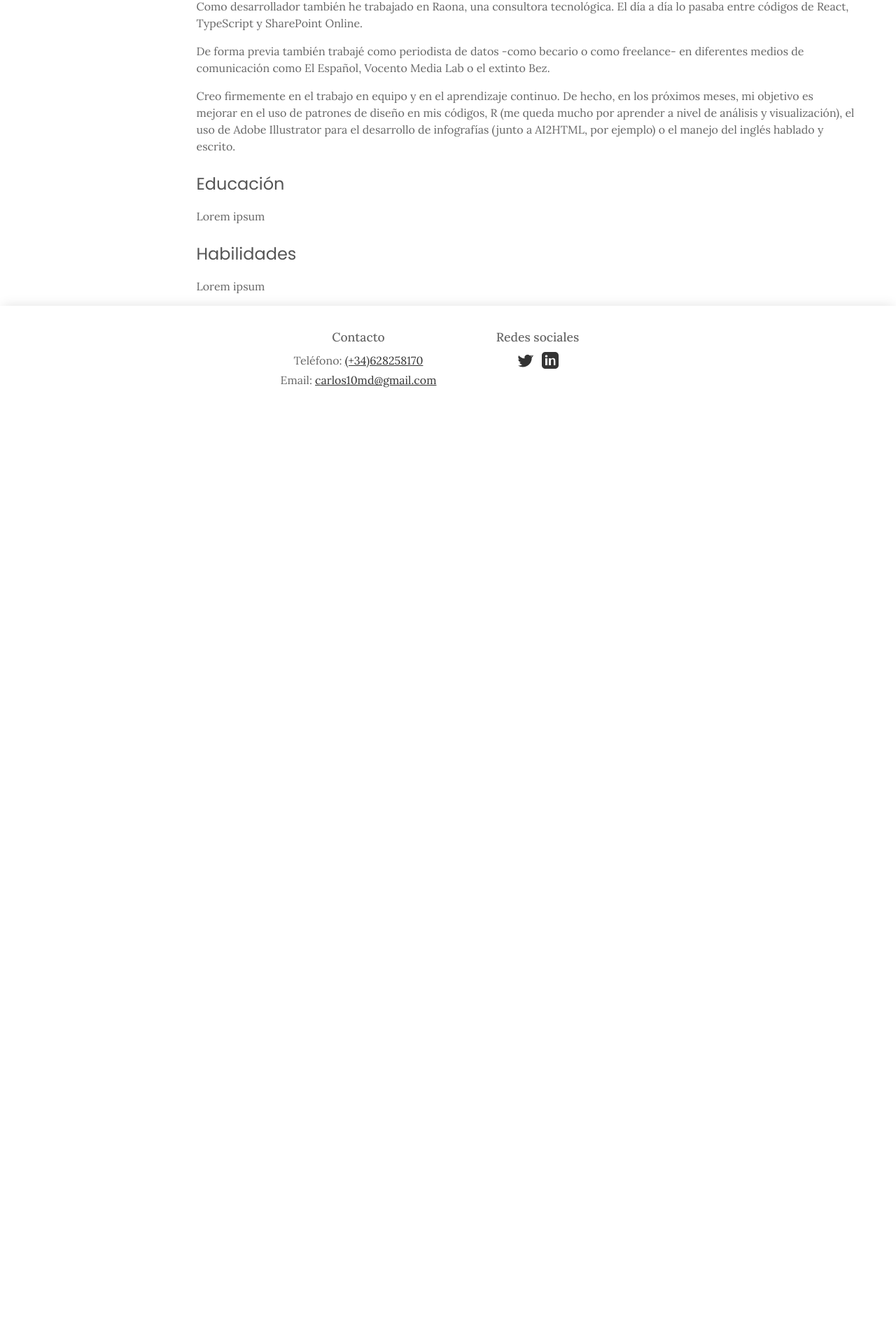
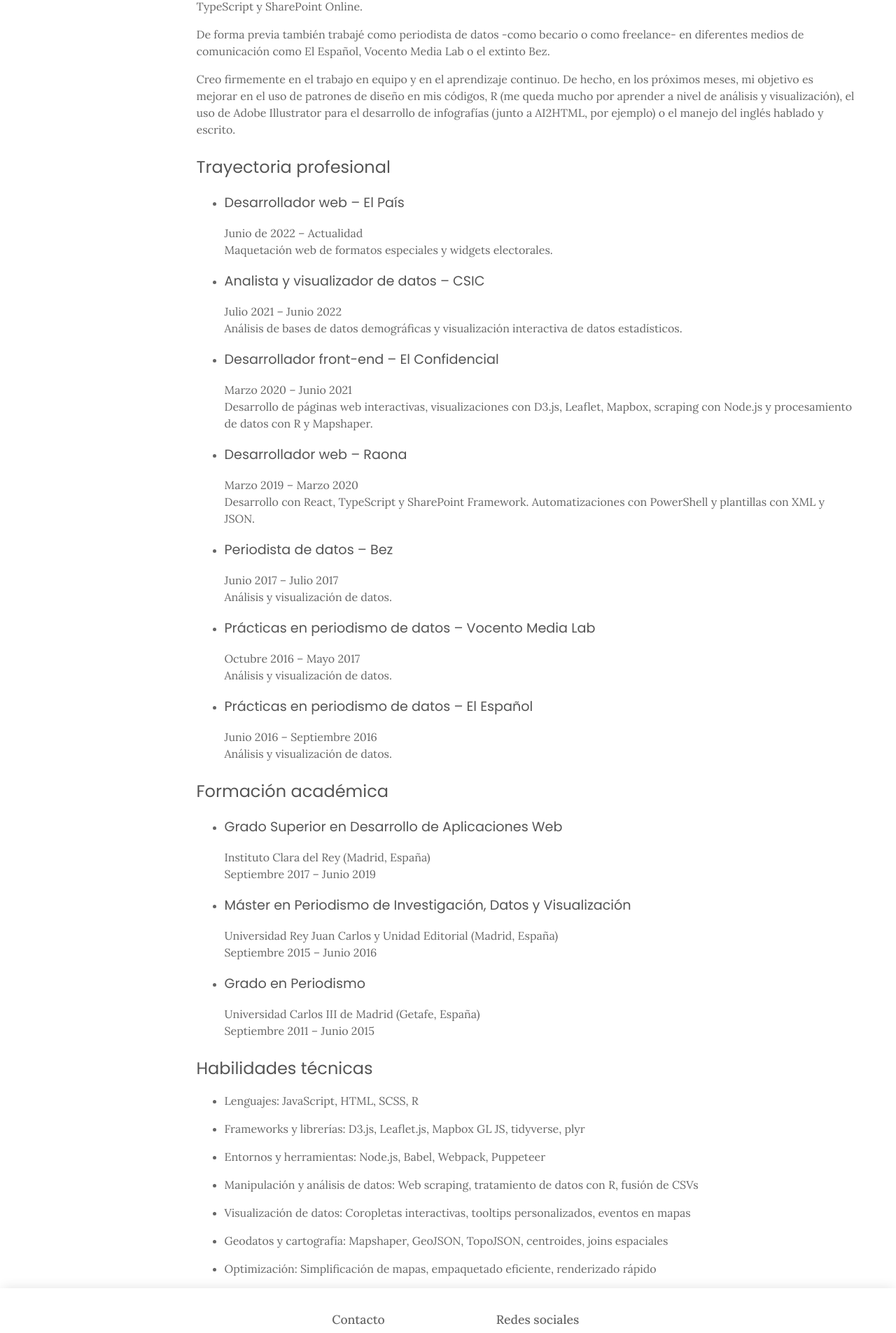
Before and after one commit to CarlosMunozDiaz/carlosmunozdiaz.github.io, a SvelteKit app: page /about-me in a window 1280 px wide. Shown: the part 880-2785 px from the top of the page at 70% size. Before the commit the page ends 1467 px from the top, so only its background shows below. Built offline with nearby package versions, Linux system fonts and the light colour scheme.

Commit message:
Añadiendo información sobre mí

```diff
--- a/src/routes/about-me/+page.svelte
+++ b/src/routes/about-me/+page.svelte
@@ -116,25 +116,79 @@
         <div class="am_text" bind:this={amTextEl}>
             <div class="am_text_bio">
                 <h3>Biografía</h3>
-                <p>Soy Carlos Muñoz Díaz. Nací en Madrid en 1993 pero crecí en Getafe, una ciudad al sur de la capital de España.</p>
+                <p>Soy Carlos Muñoz Díaz. Nací en Madrid en 1993, pero crecí en Getafe, una ciudad al sur de la capital de España.</p>
                 <p>Estudié Periodismo en la Universidad Carlos III de Madrid entre 2011 y 2015 y, posteriormente, el Máster en Periodismo de Investigación, Datos y Visualización de Unidad Editorial entre 2015 y 2016.</p>
                 <p>Tras una serie de oportunidades laborales fallidos, decidí darle un pequeño vuelco a mi carrera profesional y opté por estudiar Desarrollo de Aplicaciones Web entre 2017 y 2019. Así, a lo loco.</p>
-                <p>Pero es una de las decisiones más acertadas de mi vida.</p>
+                <p>Una de las decisiones más acertadas de mi vida.</p>
                 <p>Desde marzo de 2020, trabajo como desarrollador web en el equipo de Formatos de El Confidencial, un medio de comunicación español.</p>
-                <p>Mi trabajo abarca desde la maquetación de formatos especiales (como éste o éste), pasando por el desarrollo de componentes interactivos (como este buscador de centros educativos en España) hasta la visualización de datos (como las de éste, éste o este artículo).</p>
-                <p>¿Y qué tecnologías utilizo en el día a día? Para las maquetas, HTML, SCSS, Vanilla JS y Webpack (como module bundler); para la visualizaciones, D3 (y si toca algún mapita, también suelen entrar en escena D3+LeafletsJS, Mapbox GL JS, Mapshaper y/o QGIS -este último, en menor medida que Mapshaper-).</p>
+                <p>Mi trabajo abarca desde la maquetación de formatos especiales, pasando por el desarrollo de componentes interactivos (como este buscador de centros educativos en España) hasta la visualización de datos.</p>
+                <p>¿Y qué tecnologías utilizo en el día a día? Para las maquetas, HTML, SCSS, Vanilla JS y Webpack/Vite; para la visualizaciones, D3 (y si toca algún mapita, también suelen entrar en escena D3+LeafletsJS, Mapbox GL JS, Mapshaper y/o QGIS -este último, en menor medida que Mapshaper-).</p>
                 <p>Aunque gran parte del tiempo la destine al desarrollo de lo citado en los dos párrafos anteriores, también suelo trabajar con NodeJS (para web scraping o APIs sencillas, por ejemplo) y R (para la manipulación y análisis de datos).</p>
                 <p>Como desarrollador también he trabajado en Raona, una consultora tecnológica. El día a día lo pasaba entre códigos de React, TypeScript y SharePoint Online.</p>
                 <p>De forma previa también trabajé como periodista de datos -como becario o como freelance- en diferentes medios de comunicación como El Español, Vocento Media Lab o el extinto Bez.</p>
                 <p>Creo firmemente en el trabajo en equipo y en el aprendizaje continuo. De hecho, en los próximos meses, mi objetivo es mejorar en el uso de patrones de diseño en mis códigos, R (me queda mucho por aprender a nivel de análisis y visualización), el uso de Adobe Illustrator para el desarrollo de infografías (junto a AI2HTML, por ejemplo) o el manejo del inglés hablado y escrito.</p>
             </div>
+            <div class="am_text_trayectoria">
+                <h3>Trayectoria profesional</h3>
+                <ul>
+                    <li>
+                        <h4>Desarrollador web – El País</h4>
+                        <p>Junio de 2022 – Actualidad<br>Maquetación web de formatos especiales y widgets electorales.</p>
+                    </li>
+                    <li>
+                        <h4>Analista y visualizador de datos – CSIC</h4>
+                        <p>Julio 2021 – Junio 2022<br>Análisis de bases de datos demográficas y visualización interactiva de datos estadísticos.</p>
+                    </li>
+                    <li>
+                        <h4>Desarrollador front-end – El Confidencial</h4>
+                        <p>Marzo 2020 – Junio 2021<br>Desarrollo de páginas web interactivas, visualizaciones con D3.js, Leaflet, Mapbox, scraping con Node.js y procesamiento de datos con R y Mapshaper.</p>
+                    </li>
+                    <li>
+                        <h4>Desarrollador web – Raona</h4>
+                        <p>Marzo 2019 – Marzo 2020<br>Desarrollo con React, TypeScript y SharePoint Framework. Automatizaciones con PowerShell y plantillas con XML y JSON.</p>
+                    </li>
+                    <li>
+                        <h4>Periodista de datos – Bez</h4>
+                        <p>Junio 2017 – Julio 2017<br>Análisis y visualización de datos.</p>
+                    </li>
+                    <li>
+                        <h4>Prácticas en periodismo de datos – Vocento Media Lab</h4>
+                        <p>Octubre 2016 – Mayo 2017<br>Análisis y visualización de datos.</p>
+                    </li>
+                    <li>
+                        <h4>Prácticas en periodismo de datos – El Español</h4>
+                        <p>Junio 2016 – Septiembre 2016<br>Análisis y visualización de datos.</p>
+                    </li>
+                </ul>
+            </div>
             <div class="am_text_educacion">
-                <h3>Educación</h3>
-                <p>Lorem ipsum</p>
+                <h3>Formación académica</h3>
+                <ul>
+                    <li>
+                    <h4>Grado Superior en Desarrollo de Aplicaciones Web</h4>
+                    <p>Instituto Clara del Rey (Madrid, España)<br>Septiembre 2017 – Junio 2019</p>
+                    </li>
+                    <li>
+                    <h4>Máster en Periodismo de Investigación, Datos y Visualización</h4>
+                    <p>Universidad Rey Juan Carlos y Unidad Editorial (Madrid, España)<br>Septiembre 2015 – Junio 2016</p>
+                    </li>
+                    <li>
+                    <h4>Grado en Periodismo</h4>
+                    <p>Universidad Carlos III de Madrid (Getafe, España)<br>Septiembre 2011 – Junio 2015</p>
+                    </li>
+                </ul>
             </div>
-            <div class="am_text_trayectoria">
-                <h3>Habilidades</h3>
-                <p>Lorem ipsum</p>
+            <div class="am_text_habilidades">
+                <h3>Habilidades técnicas</h3>
+                <ul>
+                    <li><strong>Lenguajes:</strong> JavaScript, HTML, SCSS, R</li>
+                    <li><strong>Frameworks y librerías:</strong> D3.js, Leaflet.js, Mapbox GL JS, tidyverse, plyr</li>
+                    <li><strong>Entornos y herramientas:</strong> Node.js, Babel, Webpack, Puppeteer</li>
+                    <li><strong>Manipulación y análisis de datos:</strong> Web scraping, tratamiento de datos con R, fusión de CSVs</li>
+                    <li><strong>Visualización de datos:</strong> Coropletas interactivas, tooltips personalizados, eventos en mapas</li>
+                    <li><strong>Geodatos y cartografía:</strong> Mapshaper, GeoJSON, TopoJSON, centroides, joins espaciales</li>
+                    <li><strong>Optimización:</strong> Simplificación de mapas, empaquetado eficiente, renderizado rápido</li>
+                </ul>
             </div>
         </div>
     </div>
```
